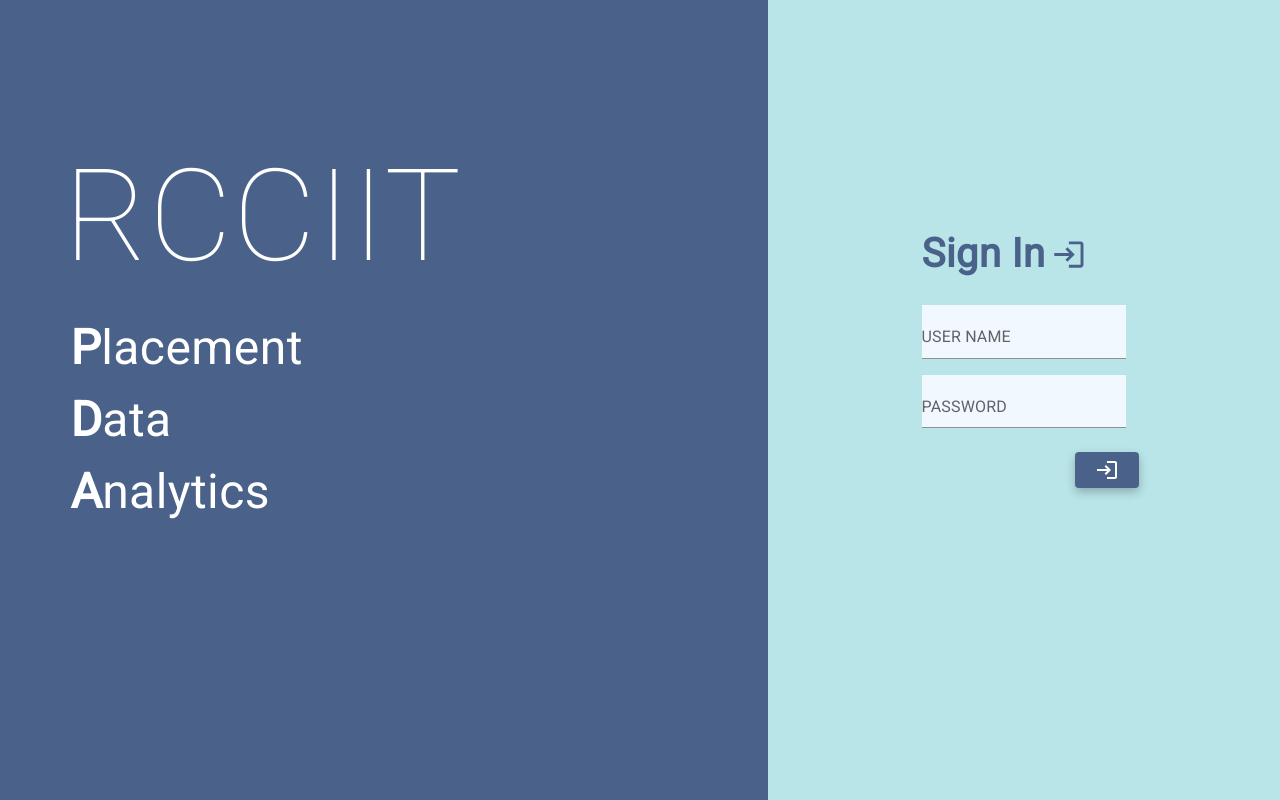
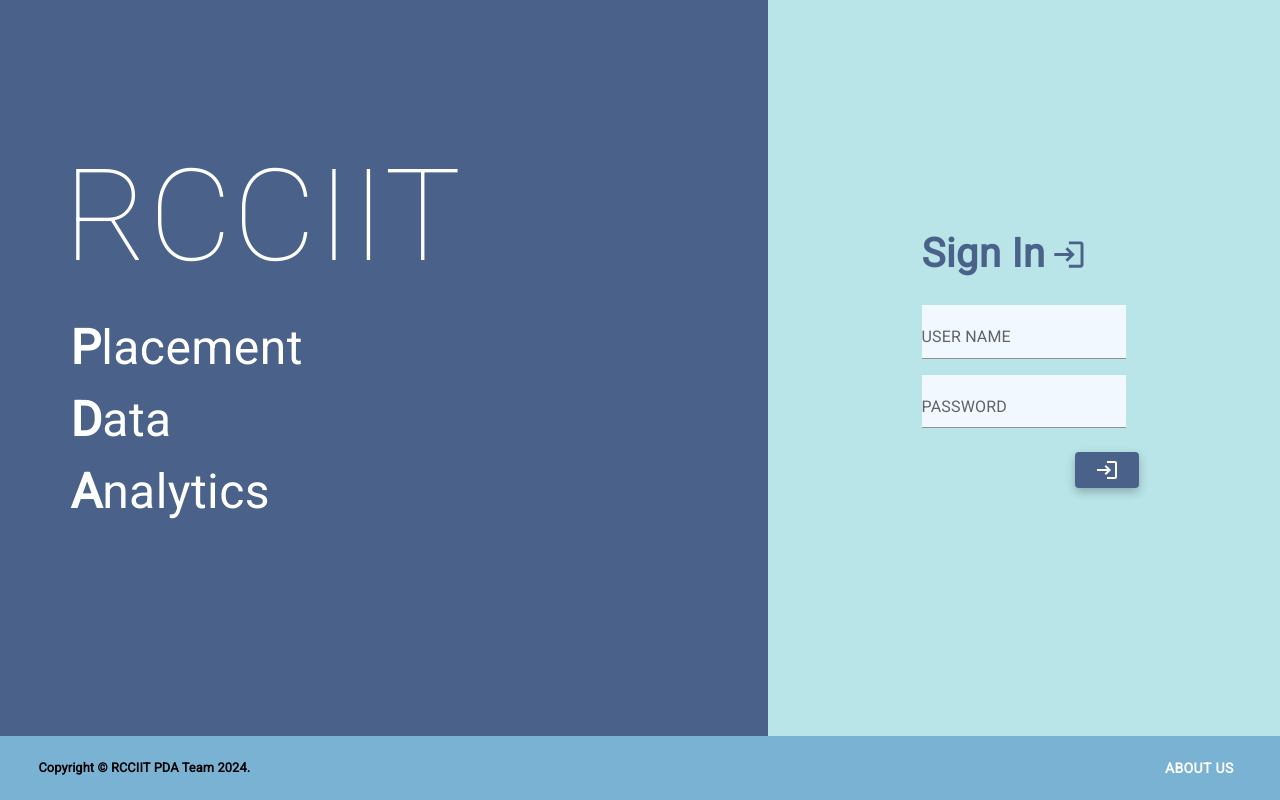
Before and after one commit to tiasha01/NOYB, a React (Vite) app: page / in a window 1280 px wide. Built offline with nearby package versions, Linux system fonts and the light colour scheme.

Commit message:
UI Enhancements.

```diff
--- a/src/pages/AboutUs.jsx
+++ b/src/pages/AboutUs.jsx
@@ -1,5 +1,4 @@
-import {Box, Button, Tooltip, Typography} from "@mui/material";
-import LogoutIcon from "@mui/icons-material/Logout";
+import {Box, Button, Typography} from "@mui/material";
 import {useNavigate} from "react-router-dom";
 
 function Aboutus(){
@@ -53,11 +52,11 @@ function Aboutus(){
                             sx={{
                                 marginRight: '3vw',
                                 color: '#ffffff',
-                                backgroundColor: '#277aab',
-                                fontWeight: '400'
+                                backgroundColor: '#4A628A',
+                                fontWeight: '900'
                             }}
                         >
-                            Home
+                            Back
                         </Button>
                     </Box>
                 </Box>
--- a/src/pages/Home.jsx
+++ b/src/pages/Home.jsx
@@ -958,7 +958,7 @@ function Home() {
                                 height: '95%',
                                 width: '40%',
                                 borderRadius: '10px',
-                                backgroundColor: '#e8e8e8',
+                                backgroundColor: '#f5f5f5',
                                 margin: '0.5vw',
                                 display: 'flex',
                                 justifyContent: 'left',
@@ -988,7 +988,7 @@ function Home() {
                                 height: '95%',
                                 width: '60%',
                                 borderRadius: '10px',
-                                backgroundColor: '#e8e8e8',
+                                backgroundColor: '#f5f5f5',
                                 margin: '0.5vw',
                                 display: 'flex',
                                 justifyContent: 'center',
@@ -1038,8 +1038,8 @@ function Home() {
                             sx={{
                                 marginRight: '3vw',
                                 color: '#ffffff',
-                                backgroundColor: '#277aab',
-                                fontWeight: '400'
+                                backgroundColor: '#7AB2D3',
+                                fontWeight: '900'
                             }}
                             >
                             About Us
--- a/src/pages/Signin.jsx
+++ b/src/pages/Signin.jsx
@@ -90,6 +90,10 @@ function Signin() {
         setOpenSnackbar(false);
     }
 
+    function handleAboutusButton(){
+        navigate('/AboutUs');
+    }
+
     useEffect(() => {
         if(Cookies.get('token') !== undefined){
           navigate('/Home');
@@ -101,8 +105,8 @@ function Signin() {
             <Box sx={{
                     display: 'flex',
                     width: '100vw',
-                    height: '100vh',
-                }}>
+                    height: '92vh',
+            }}>
                 {(<Backdrop
                     sx={(theme) => ({ color: '#fff', zIndex: theme.zIndex.drawer + 1 })}
                     open={openBackdrop}
@@ -110,12 +114,13 @@ function Signin() {
                     <CircularProgress color="inherit" />
                 </Backdrop>)}
                 <Box sx={{ width: '60vw',
-                        height: '100vh',
+                        height: '92vh',
                         display: 'flex',
                         justifyContent: 'flex-start',
                         backgroundColor: '#4A628A'
-                    }}>
-                    <Box sx={{ height: '100vh',
+                }}>
+                    <Box
+                        sx={{ height: '92vh',
                         display: 'flex',
                         flexDirection: 'column',
                         justifyContent: 'flex-start',
@@ -157,7 +162,7 @@ function Signin() {
                     </Box>
                 </Box>
                 <Box sx={{ width: '40vw',
-                    height: '100vh',
+                    height: '92vh',
                     backgroundColor: '#B9E5E8'
                 }}>
                     <Box sx={{
@@ -256,6 +261,41 @@ function Signin() {
                     />
                 </Box>
             </Box>
+            <Box sx={{
+                display: 'flex',
+                flexDirection: 'row',
+                width: '100vw',
+                height: '8vh',
+                backgroundColor: '#7AB2D3',
+                alignItems: 'center'
+            }}>
+                <Typography sx={{
+                    fontSize: '0.8em',
+                    fontWeight: '900',
+                    marginLeft: '3vw'
+                }}>
+                    {'Copyright © RCCIIT PDA Team '}
+                    {new Date().getFullYear()}
+                    {'.'}
+                </Typography>
+                <Box sx={{
+                    display: 'flex',
+                    flexGrow: 1,
+                    justifyContent: 'flex-end'
+                }}>
+                    <Button
+                        onClick={handleAboutusButton}
+                        sx={{
+                            marginRight: '3vw',
+                            color: '#ffffff',
+                            backgroundColor: '#7AB2D3',
+                            fontWeight: '900'
+                        }}
+                    >
+                        About Us
+                    </Button>
+                </Box>
+            </Box>
         </>
     );
 }
```
